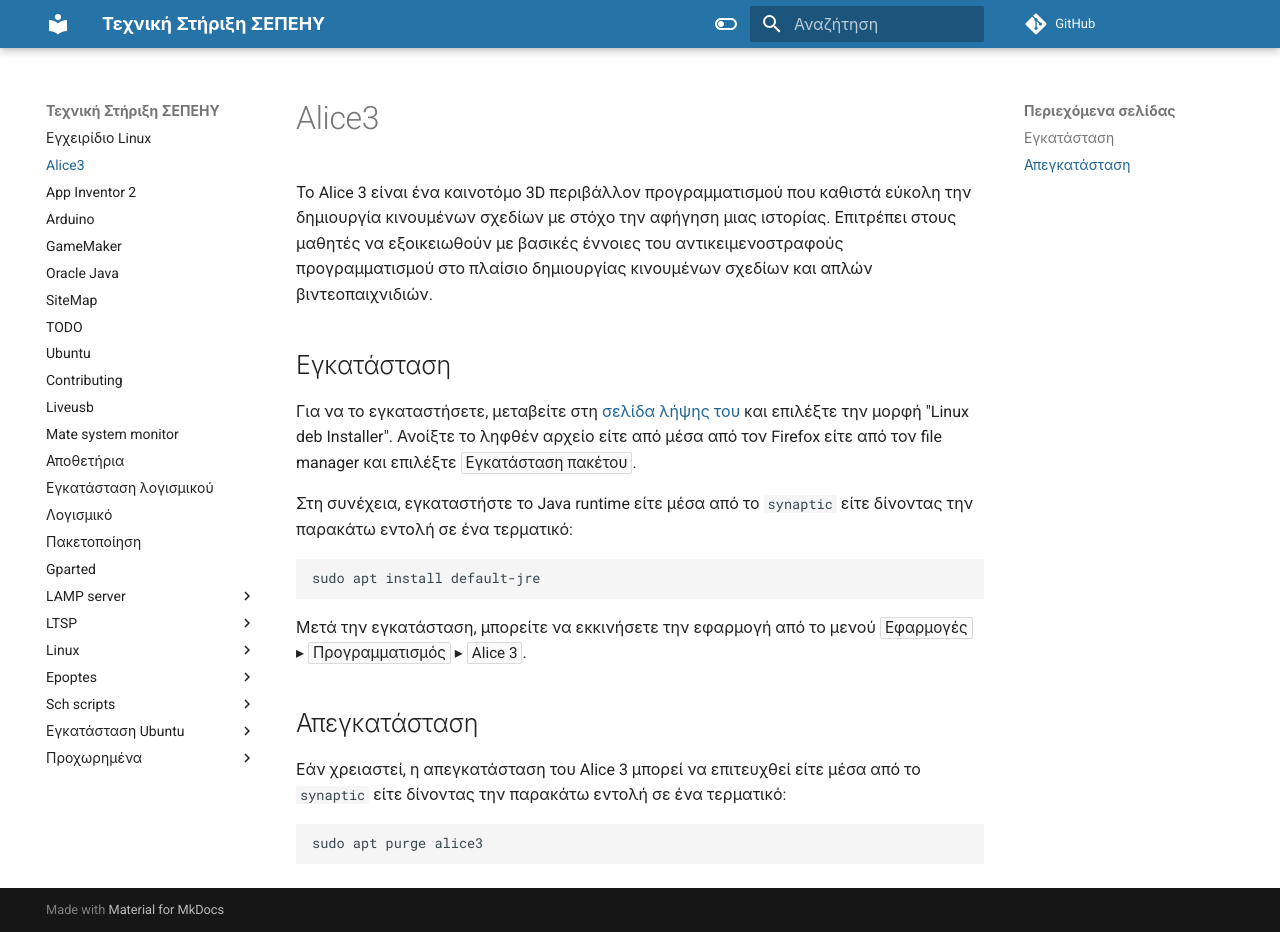
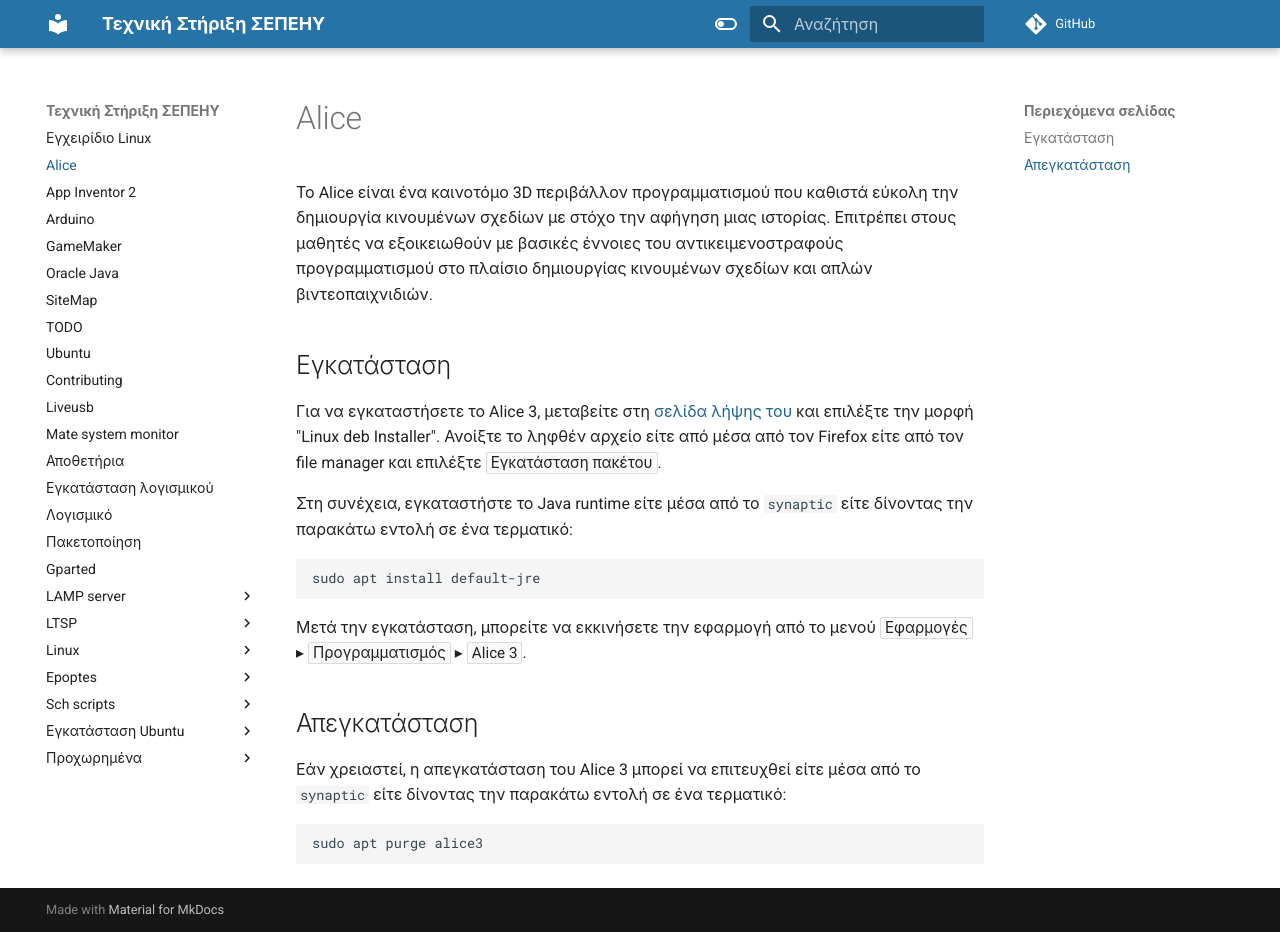
Before and after one commit to siahos/el.ltsp.org, an MkDocs documentation site: the page built from docs/Alice3.md, in a window 1280 px wide and 932 px high. Built offline with MkDocs 1.6.1 and Material for MkDocs 9.7.7, drawn with Linux system fonts in a browser that asks for light colours; comment, search, counter and statistics services are not loaded.

Commit message:
Update Alice3.md

```diff
--- a/docs/Alice3.md
+++ b/docs/Alice3.md
@@ -1,4 +1,6 @@
-Το Alice 3 είναι ένα καινοτόμο 3D περιβάλλον προγραμματισμού που καθιστά εύκολη
+# Alice
+
+Το Alice είναι ένα καινοτόμο 3D περιβάλλον προγραμματισμού που καθιστά εύκολη
 την δημιουργία κινουμένων σχεδίων με στόχο την αφήγηση μιας ιστορίας. Επιτρέπει
 στους μαθητές να εξοικειωθούν με βασικές έννοιες του αντικειμενοστραφούς
 προγραμματισμού στο πλαίσιο δημιουργίας κινουμένων σχεδίων και απλών
@@ -6,7 +8,7 @@
 
 ## Εγκατάσταση
 
-Για να το εγκαταστήσετε, μεταβείτε στη [σελίδα λήψης
+Για να εγκαταστήσετε το Alice 3, μεταβείτε στη [σελίδα λήψης
 του](https://www.alice.org/get-alice/alice-3/) και επιλέξτε την μορφή "Linux
 deb Installer". Ανοίξτε το ληφθέν αρχείο είτε από μέσα από τον Firefox είτε από
 τον file manager και επιλέξτε ***Εγκατάσταση πακέτου***.
```
